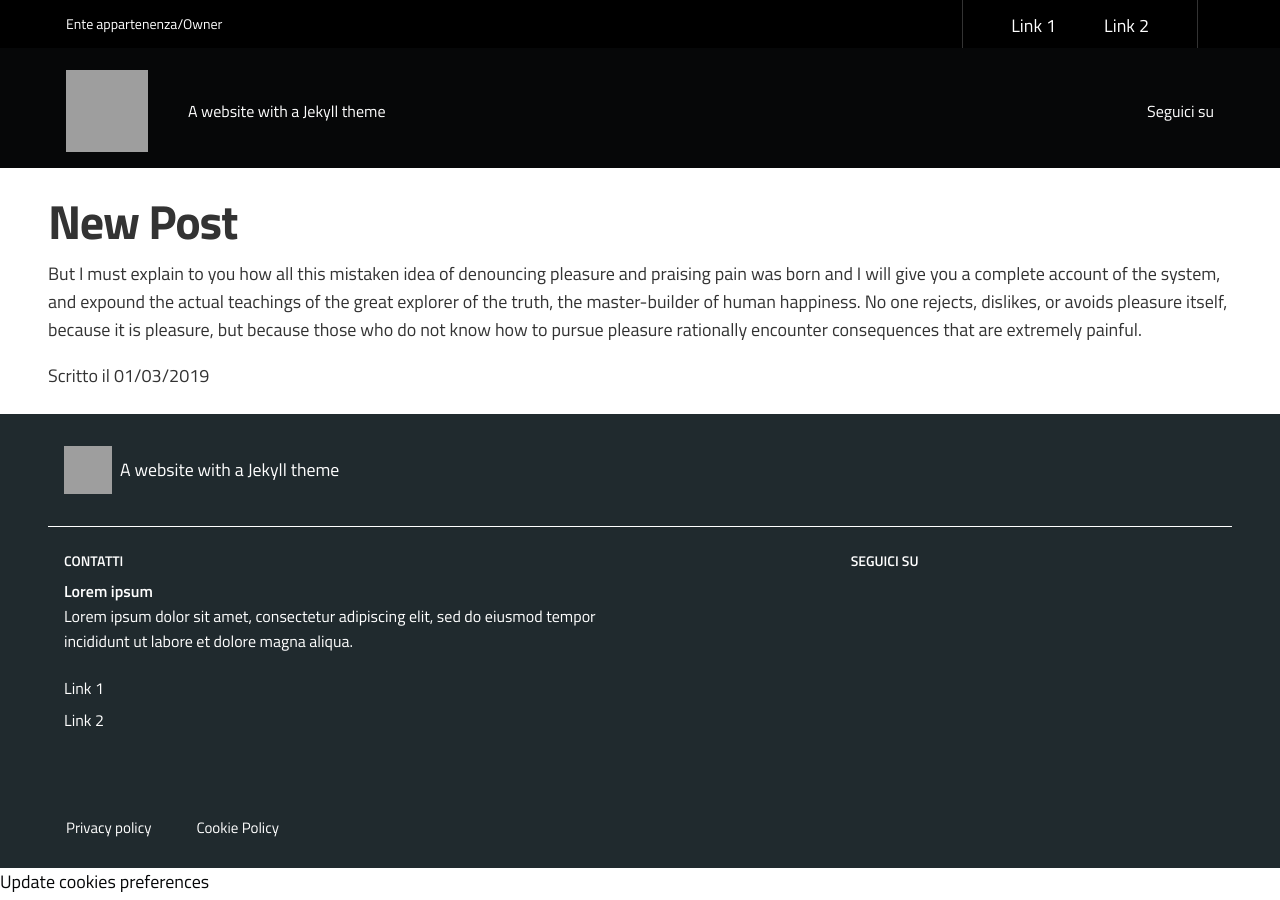
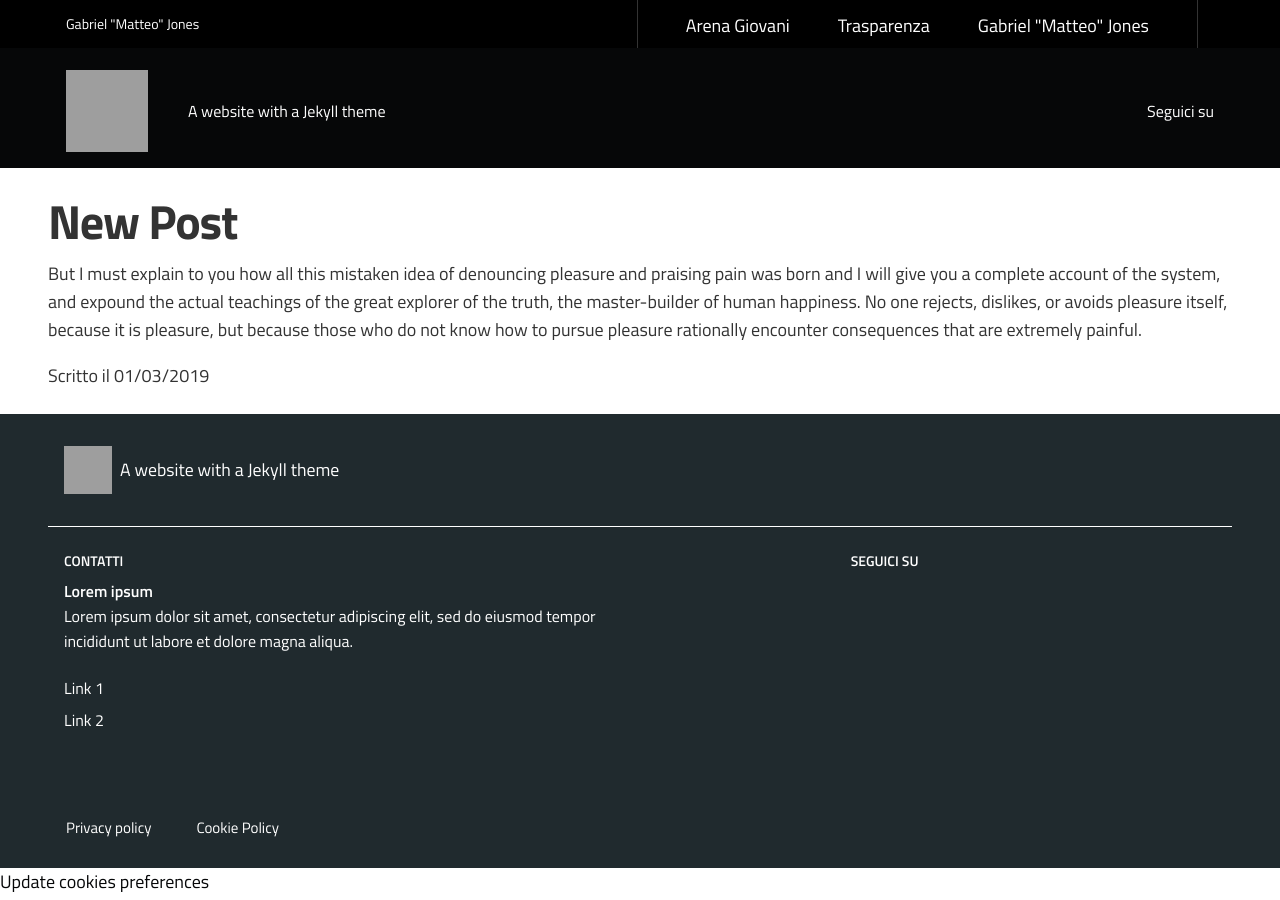
Before and after one commit to MatteoEneaBianchi/biblioteca.arenagiovani.it, a Jekyll site: the page built from _posts/2019-03-01-New-Post.md, in a window 1280 px wide. Built offline with Jekyll 4.4.1, drawn with Linux system fonts in a browser that asks for light colours; comment, search, counter and statistics services are not loaded; grey boxes are pictures that could not be loaded.

Commit message:
Update header-slim.html

```diff
--- a/_includes/header/header-slim.html
+++ b/_includes/header/header-slim.html
@@ -3,7 +3,7 @@
     <div class="row">
       <div class="col-12">
         <div class="it-header-slim-wrapper-content">
-          <a class="d-none d-lg-block navbar-brand" href="#">Ente appartenenza/Owner</a>
+          <a class="d-none d-lg-block navbar-brand" href="https://gabrieljones.it">Gabriel "Matteo" Jones</a>
           <div class="nav-mobile">
             <nav>
               <a class="it-opener d-lg-none" data-toggle="collapse" href="#menu1" role="button" aria-expanded="false" aria-controls="menu1">
@@ -14,9 +14,9 @@
               </a>
               <div class="link-list-wrapper collapse" id="menu1">
                 <ul class="link-list">
-                  <li><a href="#">Link 1</a></li>
-                  <li><a href="#">Link 2</a></li>
-                  <li class="d-lg-none"><a href="#">Ente appartenenza/Owner</a></li>
+                  <li><a href="https://comune.arenagiovani.it">Arena Giovani</a></li>
+                  <li><a href="https://trasparenza.18f.it/">Trasparenza</a></li>
+                  <li><a href="https://gabrieljones.it">Gabriel "Matteo" Jones</a></li>
                 </ul>
               </div>
             </nav>
```
